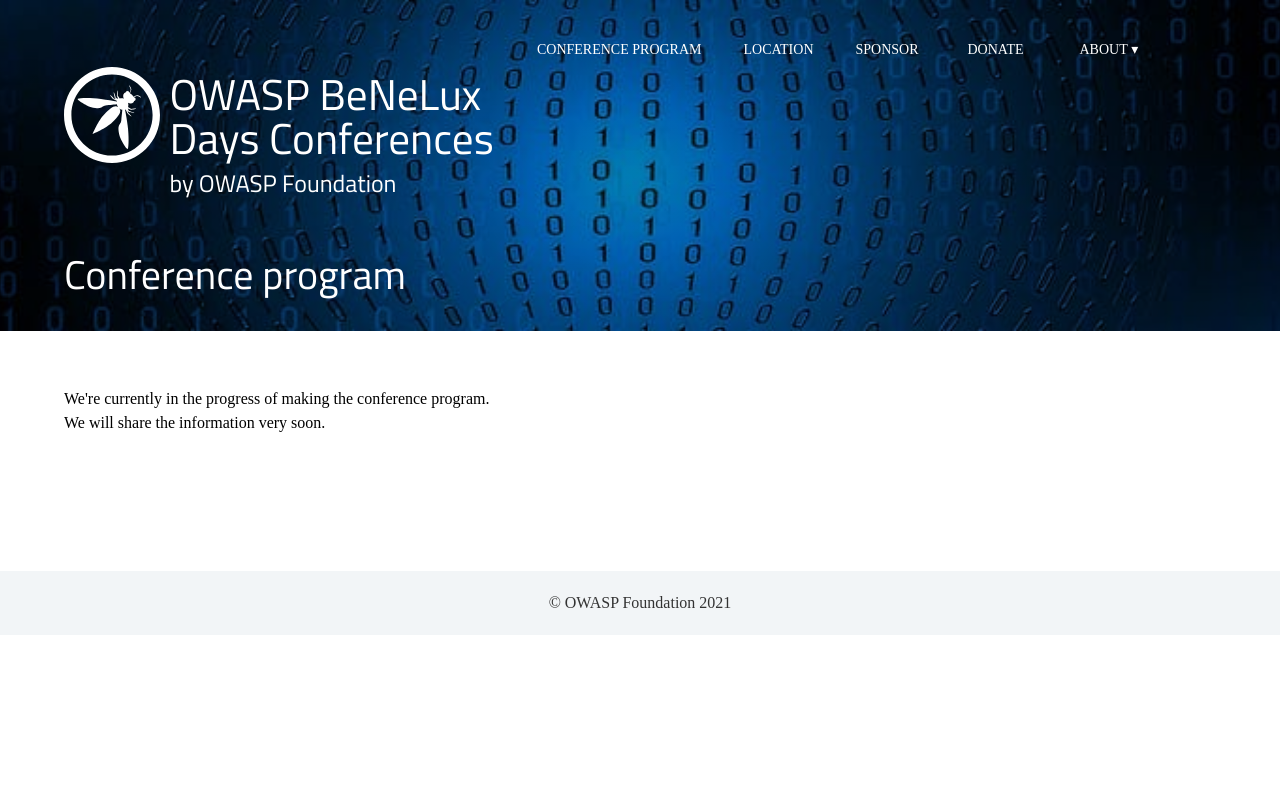
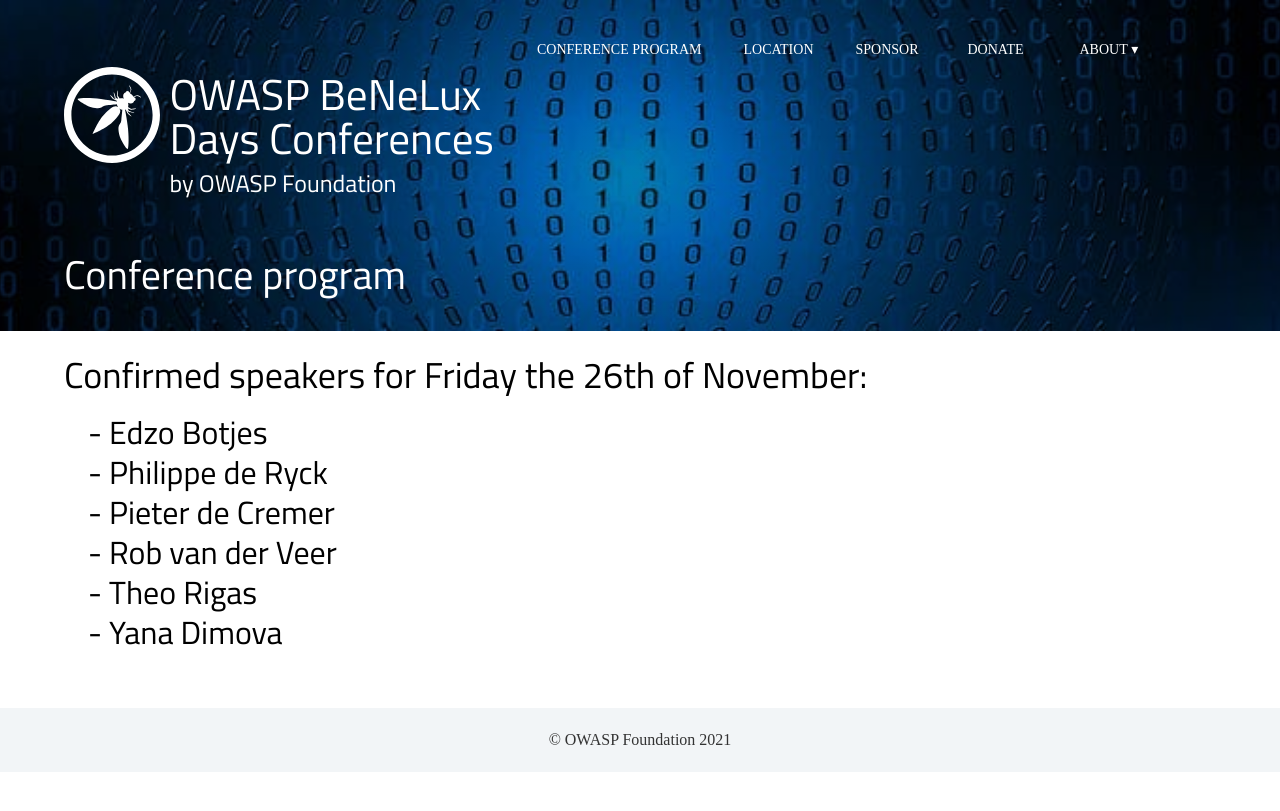
Before and after one commit to dm-17/Owasp-BeNeLux-Days-2021, a Jekyll site: the page built from program/conference.md, in a window 1280 px wide. Shown: the top 811 px of the page. Built offline with Jekyll 4.4.1, drawn with Linux system fonts in a browser that asks for light colours; some web fonts are replaced.

Commit message:
6 confirmed speakers added.

```diff
--- a/_data/conference.yml
+++ b/_data/conference.yml
@@ -3,10 +3,65 @@
 - image   :
   day     :
   time    :
-  name    :
+  name    : Pieter de Cremer
   bio     :
   title   :
   abstract:
   feed    :
   url     :
   urltag  :
+
+- image   :
+  day     :
+  time    :
+  name    : Edzo Botjes
+  bio     :
+  title   :
+  abstract:
+  feed    :
+  url     :
+  urltag  :
+
+- image   :
+  day     :
+  time    :
+  name    : Philippe de Ryck
+  bio     :
+  title   :
+  abstract:
+  feed    :
+  url     :
+  urltag  :
+
+- image   :
+  day     :
+  time    :
+  name    : Theo Rigas
+  bio     :
+  title   :
+  abstract:
+  feed    :
+  url     :
+  urltag  :
+
+- image   :
+  day     :
+  time    :
+  name    : Yana Dimova
+  bio     :
+  title   :
+  abstract:
+  feed    :
+  url     :
+  urltag  :
+
+- image   :
+  day     :
+  time    :
+  name    : Rob van der Veer
+  bio     :
+  title   :
+  abstract:
+  feed    :
+  url     :
+  urltag  :
--- a/assets/_sass/_keynotelist.scss
+++ b/assets/_sass/_keynotelist.scss
@@ -57,8 +57,8 @@
 		list-style: none;
 	}
 	li {
-		padding-left: 210px;
-		padding-bottom:40px;
+		//padding-left: 210px;
+		//padding-bottom:40px;
 		list-style-type: none !important;
 		clear: both;
 	}
--- a/program/conference.md
+++ b/program/conference.md
@@ -5,27 +5,39 @@
 <div class="keynote-full">
 
 {% if site.data.conference[0].name %}
+	<h1>Confirmed speakers for Friday the 26th of November:</h1>
+	<br />
 	<ul>
-	{% for speaker in site.data.conference %}
+	{% assign speakers = site.data.conference | sort: 'name' %}
+	{% for speaker in speakers %}
 		{% if speaker.name %}
 		<li>
-    <p>
-      <a name="{{speaker.name}}">
-      <img style="background-image: url(/assets/images/conference/{{speaker.image | default:'owasp_logo.png'}});{{speaker.style}};"></a>
-      <h2>{{speaker.title}} by {{speaker.name}}</h2>
-      <p><em>{{speaker.day}}</em>
-			{% if speaker.feed %}
-				 - <a href="/program/feeds#{{speaker.name}}">Check out the streaming feed!</a>
-			{% endif %}</p>
-      <h4>Abstract:</h4>
-        <p>{{speaker.abstract}}</p>
-        <br>
+      {% if speaker.image %}
+        <a name="{{speaker.name}}">
+        <img style="background-image: url(/assets/images/conference/{{speaker.image | default:'owasp_logo.png'}});{{speaker.style}};"></a>
+      {% endif %}
+      {% if speaker.title %}
+        <h2>{{speaker.title}} by {{speaker.name}}</h2>
+      {% else %}
+        <h2>- {{speaker.name}}</h2>
+      {% endif %}
+
+      {% if speaker.feed %}
+        <p>
+          <a href="/program/feeds#{{speaker.name}}">Check out the streaming feed!</a>
+        </p>
+      {% endif %}
+
+      {% if speaker.abstract %}
+        <h4>Abstract:</h4>
+          <p>{{speaker.abstract}}</p>
+          <br>
+      {% endif %}
       {% if speaker.bio %}
-			<h4>Bio:</h4>
-				<p>{{speaker.bio}}</p>
+        <h4>Bio:</h4>
+	<p>{{speaker.bio}}</p>
         <br>
       {% endif %}
-    </p>
 		</li>
 		{% endif %}
 	{% endfor %}
```
